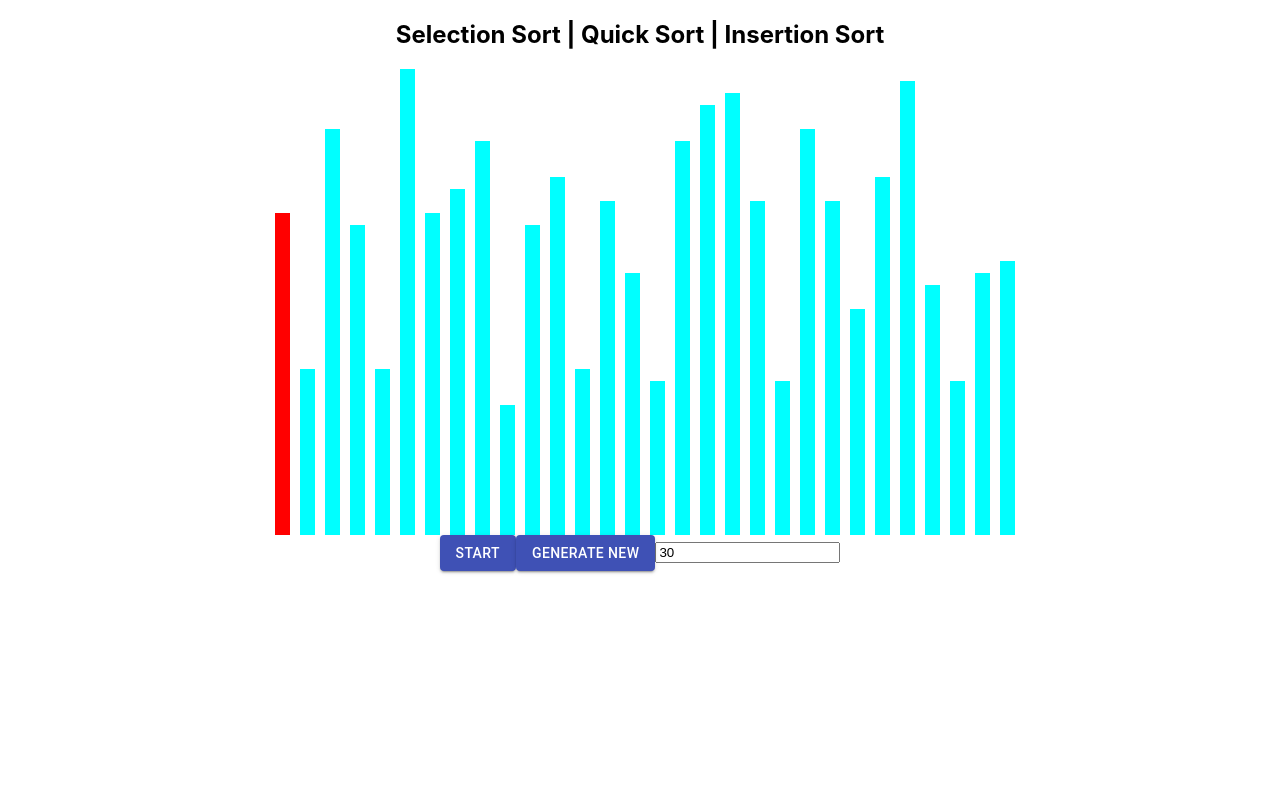
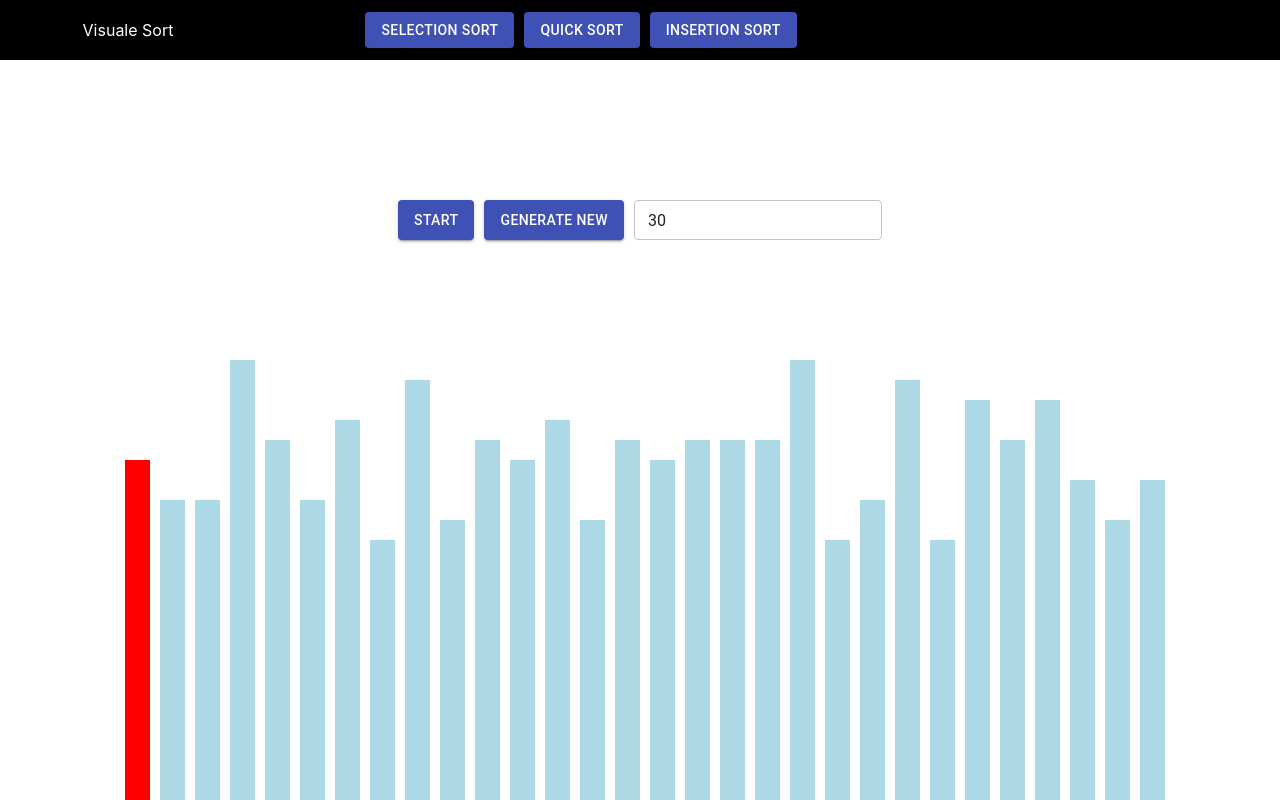
Before and after one commit to bilouStrike/VisualSort, a React (Create React App) app: page / in a window 1280 px wide. Built offline with nearby package versions, Linux system fonts and the light colour scheme.

Commit message:
change app style

```diff
--- a/src/App.js
+++ b/src/App.js
@@ -9,8 +9,8 @@ function App() {
   return (
     <div className="App">
         <TopMenu/>
-          <SortVisualizer/>
         <ControlBar/>
+        <SortVisualizer/>
     </div>
   );
 }
--- a/src/algorithm/selectionSort.js
+++ b/src/algorithm/selectionSort.js
@@ -60,7 +60,7 @@ function runDispatch(array, DispatchSignal, dispatch) {
     }
     setTimeout(() => {
         runDispatch(array, DispatchSignal, dispatch);
-    }, 50);
+    }, 20);
 }
 
 export default selectionSort;
--- a/src/components/bar/bar.component.jsx
+++ b/src/components/bar/bar.component.jsx
@@ -4,8 +4,8 @@ import './bar.style.css';
 const Bar = ({ height, currentJ, currentLower, swap, sorted }) => {
 
     const style = {
-        height: `${height*12+10}px`,
-        backgroundColor: swap ? 'blue' : currentJ ? 'red' : currentLower ? 'yellow' : sorted ? 'gray' : 'aqua'
+        height: `${height*20}px`,
+        backgroundColor: swap ? 'blue' : currentJ ? 'red' : currentLower ? 'yellow' : sorted ? 'rgb(82, 188, 105)' : 'rgb(173, 216, 230)'
     }
     const active_classess = 'bar';
     return (
--- a/src/components/bar/bar.style.css
+++ b/src/components/bar/bar.style.css
@@ -1,5 +1,5 @@
 .bar {
-    width:15px;
+    width:25px;
     margin-left: 10px;
     background-color: aqua;
 }
--- a/src/components/control-bar/control-bar.component.jsx
+++ b/src/components/control-bar/control-bar.component.jsx
@@ -3,7 +3,8 @@ import { connect } from 'react-redux';
 
 import selectionSort  from  './../../algorithm/selectionSort';
 import { set_array, set_array_length, set_running, set_sorted } from '../../store/settings/actions';
-import { Button } from '@material-ui/core';
+import { Button, TextField } from '@material-ui/core';
+import './control-bar.styles.css';
 
 const ControlBar = ({ sort ,dataArray, arrayLength, setArrayLength, setArray, isRunning }) => {
 
@@ -15,7 +16,7 @@ const ControlBar = ({ sort ,dataArray, arrayLength, setArrayLength, setArray, is
         <div className='control-bar'>
             <Button disabled={isRunning} onClick={() => sort(dataArray)} variant="contained" color="primary"> Start </Button>
             <Button disabled={isRunning} onClick={ () => setArray(arrayLength) } variant="contained" color="primary"> Generate New </Button>
-            <input type="text" value={arrayLength} onChange={ event => updateLength(event)}/>
+            <TextField type="text" value={arrayLength} onChange={ event => updateLength(event)} variant="outlined" size="small"/>
         </div>
     )
 }
--- /dev/null
+++ b/src/components/control-bar/control-bar.styles.css
@@ -0,0 +1,8 @@
+.control-bar {
+    display: flex;
+    margin-top: 200px;
+    justify-content: center;
+}
+.control-bar button {
+    margin-right: 10px;
+}
--- a/src/components/top-menu/top-menu.component.jsx
+++ b/src/components/top-menu/top-menu.component.jsx
@@ -1,9 +1,17 @@
 import React from 'react';
+import { Button } from '@material-ui/core';
+import { spacing } from '@material-ui/system';
 
+import './top-menu.styles.css';
 const TopMenu = () => {
     return (
-        <div>
-            <h2> Selection Sort |  Quick Sort | Insertion Sort </h2>
+        <div className='topMenu'>
+            <div className='topMen__logo'><span> Visuale Sort </span></div>
+            <div className='topMen__items'>
+                <Button mt={1} variant="contained" color="primary" onClick=''> Selection Sort </Button>
+                <Button mt={1} variant="contained" color="primary" onClick=''> Quick Sort </Button>
+                <Button variant="contained" color="primary" onClick=''> Insertion Sort </Button>
+            </div>
         </div>
     );
 }
--- /dev/null
+++ b/src/components/top-menu/top-menu.styles.css
@@ -0,0 +1,23 @@
+.topMenu {
+    display: flex;
+    align-items: center;
+    width: 100%;
+    height: 60px;
+    color:#fff;
+    top:0;
+    position: absolute;
+    background-color: #000;
+}
+.topMen__logo {
+    width: 20%;
+}
+.topMen__items {
+    display: flex;
+    justify-content: center;
+    width: 50%;
+
+}
+.topMen__items button {
+    margin-left: 10px;
+    cursor: pointer;
+}
--- a/src/components/visualizer/visualizer.css
+++ b/src/components/visualizer/visualizer.css
@@ -2,4 +2,9 @@
     display: flex;
     align-items: flex-end;
     justify-content: center;
+    height: auto;
+    width: 100%;
+    bottom: 0px;
+    bottom: 0;
+    position: absolute;
 }
--- a/src/helpers/generateValuesArray/index.js
+++ b/src/helpers/generateValuesArray/index.js
@@ -1,4 +1,8 @@
 const generateValuesArray = size => {
-    return Array.from({length: size}, () => Math.floor(Math.random() * size + 10));
+    let array = [];
+    while (array.length < size) {
+        array.push(Math.floor(Math.random() * 12) + 12);
+    }
+    return array
 }
 export default generateValuesArray;
```
